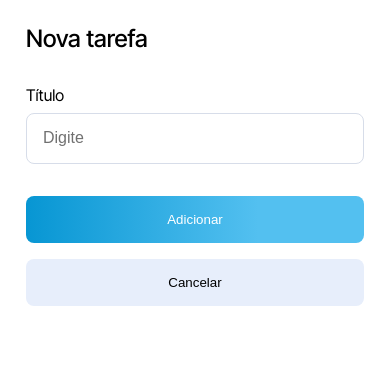
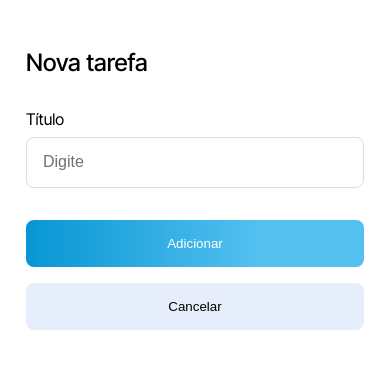
Before and after one commit to rogervalentim/test, a Next.js app: page / in a window 390 px wide. Both pictures are taken after a click on the button "Adicionar tarefa". Shown: the top 368 px of the page. Built offline with nearby package versions, Linux system fonts and the light colour scheme.

Commit message:
add improvements to modal

```diff
--- a/src/components/delete-modal/delete-modal.css
+++ b/src/components/delete-modal/delete-modal.css
@@ -105,9 +105,11 @@
     padding-left: 1.5rem;
     padding-right: 1.5rem;
     height: 100vh;
+    padding-top: 1.5rem;
   }
   .modal-container {
     margin-top: 1.5rem;
+    margin-bottom: 0;
   }
   .buttons-container {
     flex-direction: column-reverse;
--- a/src/components/delete-modal/delete-modal.scss
+++ b/src/components/delete-modal/delete-modal.scss
@@ -1,5 +1,6 @@
 .modal {
   z-index: 1000;
+  position: fixed;
   top: 50%;
   left: 50%;
   transform: translate(-50%, -50%);
@@ -8,14 +9,12 @@
   background: #ffffff;
   border-radius: 1rem;
 }
-
 .modal-container {
   margin-top: 2rem;
   margin-bottom: 2rem;
   padding-left: 2rem;
   padding-right: 2rem;
 }
-
 .modal-container input[type="text"] {
   margin-top: 0.5rem;
   width: 100%;
@@ -25,39 +24,32 @@
   border: 1px solid #d7dde9;
   outline: none;
 }
-
 .modal-container input[type="text"]::-moz-placeholder {
   color: rgba(0, 0, 0, 0.5607843137);
   font-size: 1rem;
 }
-
 .modal-container input[type="text"]::placeholder {
   color: rgba(0, 0, 0, 0.5607843137);
   font-size: 1rem;
 }
-
 .modal h2 {
   font-weight: 500;
   font-size: 1.5rem;
 }
-
 .modal-container p {
   margin-top: 2rem;
   color: #0000008a;
 }
-
 .modal-input {
   display: flex;
   flex-direction: column;
   margin-top: 2rem;
 }
-
 .buttons-container {
   display: flex;
   gap: 1rem;
   margin-top: 2rem;
 }
-
 .cancel-button {
   background-color: #e7eefb;
   border: none;
@@ -65,11 +57,9 @@
   border-radius: 0.5rem;
   width: 100%;
 }
-
 .cancel-button:hover {
   background-color: #cfdcf6;
 }
-
 .overlay {
   position: fixed;
   top: 0;
@@ -78,7 +68,6 @@
   bottom: 0;
   background-color: rgba(255, 255, 255, 0.8);
 }
-
 .delete-button-modal {
   background: linear-gradient(90deg, #d30707 0%, #f05353 68.65%);
   border: none;
@@ -88,7 +77,6 @@
   color: #ffffff;
   font-weight: 500;
 }
-
 .delete-button-modal:hover {
   background: linear-gradient(90deg, #dc2626 0%, #b91c1c 68.65%);
   border: none;
@@ -98,21 +86,18 @@
   color: #ffffff;
   font-weight: 500;
 } /*# sourceMappingURL=form.css.map */
-
 @media screen and (max-width: 767px) {
   .modal {
     align-items: start;
     padding-left: 1.5rem;
-    padding-top: 1.5rem;
     padding-right: 1.5rem;
     height: 100vh;
+    padding-top: 1.5rem;
   }
-
   .modal-container {
     margin-top: 1.5rem;
     margin-bottom: 0;
   }
-
   .buttons-container {
     flex-direction: column-reverse;
   }
--- a/src/components/task-modal/task-modal.css
+++ b/src/components/task-modal/task-modal.css
@@ -1,6 +1,5 @@
 .modal {
   z-index: 1000;
-  position: fixed;
   top: 50%;
   left: 50%;
   transform: translate(-50%, -50%);
@@ -95,9 +94,11 @@
     padding-left: 1.5rem;
     padding-right: 1.5rem;
     height: 100vh;
+    padding-top: 1.5rem;
   }
   .modal-container {
     margin-top: 1.5rem;
+    margin-bottom: 0;
   }
   .buttons-container {
     flex-direction: column-reverse;
--- a/src/components/task-modal/task-modal.scss
+++ b/src/components/task-modal/task-modal.scss
@@ -87,16 +87,14 @@
   .modal {
     align-items: start;
     padding-left: 1.5rem;
-    padding-top: 1.5rem;
     padding-right: 1.5rem;
     height: 100vh;
+    padding-top: 1.5rem;
   }
-
   .modal-container {
     margin-top: 1.5rem;
     margin-bottom: 0;
   }
-
   .buttons-container {
     flex-direction: column-reverse;
   }
```
Also changed, not shown: 2 other files (tests, documents, lock files or other folders).
